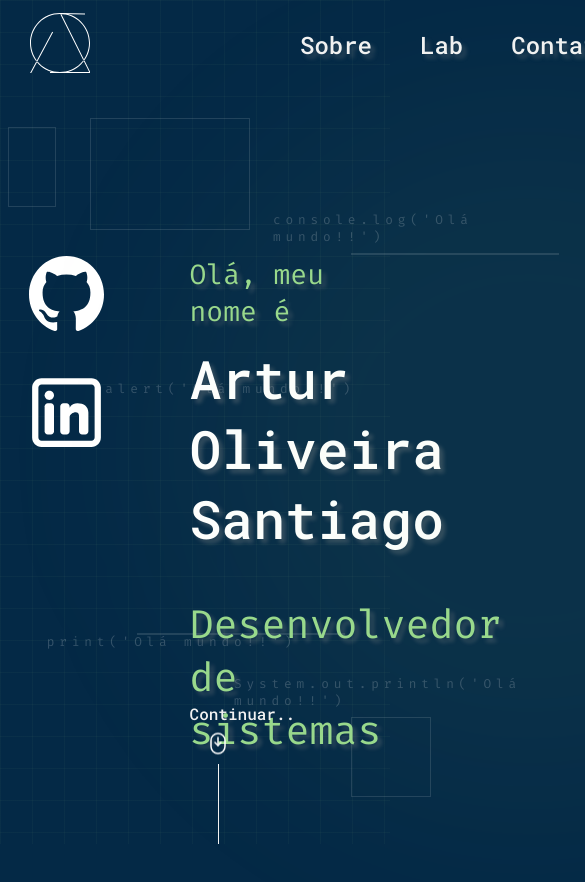
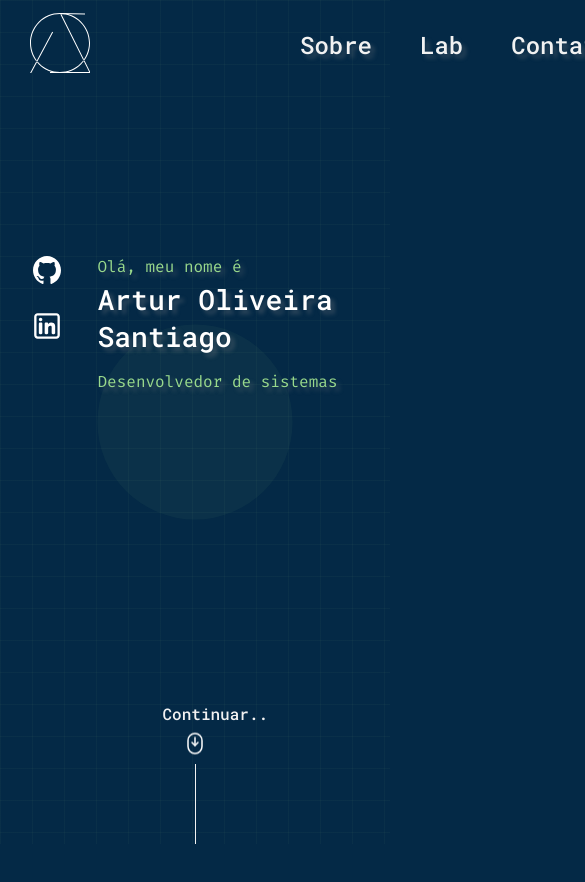
Before and after one commit to arturolivs/portfolio, a Next.js app: page / in a window 390 px wide. Shown: the top 882 px of the page, 585 px wide, since content can reach past the window. Built offline with nearby package versions, Linux system fonts and the light colour scheme.

Commit message:
chore: apply responsivity on home texts

```diff
--- a/src/components/HomeBackgroundDetails/homoBackgroundDetails.styles.ts
+++ b/src/components/HomeBackgroundDetails/homoBackgroundDetails.styles.ts
@@ -12,7 +12,7 @@ type GeometricShapesProps = {
 export const HomeBackgroundDetails = styled.div`
   position: absolute;
   width: 100%;
-  height: 100%;
+  height: 100dvh;
   perspective: 500px;
   pointer-events: none;
 `
--- a/src/templates/Home/home.style.ts
+++ b/src/templates/Home/home.style.ts
@@ -1,12 +1,13 @@
 import styled, { css } from 'styled-components'
 
+import GitHub from '../../assets/icons/github-logo.svg'
 import Text from '../../components/Text'
 import { opacify } from '../../theme/utils'
 
 export const HomeSection = styled.section`
   ${({ theme }) => css`
     width: 100%;
-    height: 100vh;
+    height: 100dvh;
 
     background-image: linear-gradient(
         ${opacify(theme.colors.secondary_500, 0.04)} 1px,
@@ -19,17 +20,36 @@ export const HomeSection = styled.section`
       );
 
     background-size: 2em 2em;
+
+    &::before {
+      content: '';
+      position: absolute;
+      width: clamp(5vw, 50vw, 85vw);
+      height: clamp(5vw, 50vw, 85vw);
+      border-radius: 50%;
+
+      left: 50%;
+      top: 50%;
+      transform: translate(-50%, -50%);
+
+      background: ${opacify(theme.colors.secondary_500, 0.05)};
+
+      filter: blur(0);
+      pointer-events: none;
+    }
   `}
 `
 
 export const SocialLinksSection = styled.aside`
   display: flex;
   flex-direction: column;
-  row-gap: 40px;
+  row-gap: 1.5rem;
 
   grid-column: 2 / 3;
   grid-row: 5 / 13;
 `
+
+export const GitHubLogo = styled(GitHub)``
 
 export const Link = styled.a`
   ${({ theme }) => css`
@@ -49,27 +69,20 @@ export const Link = styled.a`
 `
 
 export const Content = styled.div`
-  ${({ theme }) => css`
+  ${() => css`
     display: flex;
     flex-direction: column;
-    grid-column: 6 / 13;
+    grid-column: 4 / 13;
     grid-row: 5 / 12;
 
     position: relative;
 
-    &::before {
-      content: '';
-      position: absolute;
-      top: -35%;
-      left: -5%;
-      width: 700px;
-      height: 700px;
-      border-radius: 50%;
+    @media (min-width: 768px) {
+      grid-column: 5 / 13;
+    }
 
-      background: ${opacify(theme.colors.secondary_500, 0.05)};
-
-      filter: blur(100px);
-      pointer-events: none;
+    @media (min-width: 2200px) {
+      grid-column: 6 / 13;
     }
   `}
 `
@@ -78,9 +91,25 @@ export const Name = styled(Text)`
   ${({ theme }) => css`
     font-family: 'Roboto Mono', monospace;
     color: ${theme.colors.neutral_white};
-    font-size: 53px;
+    font-size: 1.75rem;
     font-weight: 500;
     text-shadow: 4px 4px 4px ${opacify(theme.colors.neutral_500, 0.4)};
+
+    @media (min-width: 768px) {
+      font-size: 2.25rem;
+    }
+
+    @media (min-width: 1024px) {
+      font-size: 2.5rem;
+    }
+
+    @media (min-width: 1200px) {
+      font-size: 3rem;
+    }
+
+    @media (min-width: 2200px) {
+      font-size: 3.5rem;
+    }
   `}
 `
 
@@ -88,11 +117,26 @@ export const WelcomeText = styled(Text)`
   ${({ theme }) => css`
     font-family: 'Fira Code', monospace;
     color: ${theme.colors.secondary_500};
-    font-size: 28px;
     font-weight: 500;
 
-    margin-bottom: 13px;
+    margin-bottom: 0.25rem;
     text-shadow: 4px 4px 4px ${opacify(theme.colors.neutral_500, 0.4)};
+
+    @media (min-width: 768px) {
+      font-size: 1.25rem;
+    }
+
+    @media (min-width: 1024px) {
+      font-size: 1.5rem;
+    }
+
+    @media (min-width: 1200px) {
+      font-size: 1.75rem;
+    }
+
+    @media (min-width: 2200px) {
+      font-size: 2rem;
+    }
   `}
 `
 
@@ -100,10 +144,25 @@ export const Profession = styled(Text)`
   ${({ theme }) => css`
     font-family: 'Fira Code', monospace;
     color: ${theme.colors.secondary_500};
-    font-size: 40px;
     font-weight: 500;
 
-    padding-top: 45px;
+    padding-top: 1rem;
     text-shadow: 4px 4px 4px ${opacify(theme.colors.neutral_500, 0.4)};
+
+    @media (min-width: 768px) {
+      font-size: 1.25rem;
+    }
+
+    @media (min-width: 1024px) {
+      font-size: 1.5rem;
+    }
+
+    @media (min-width: 1200px) {
+      font-size: 1.75rem;
+    }
+
+    @media (min-width: 2200px) {
+      font-size: 2rem;
+    }
   `}
 `
--- a/src/templates/Home/index.tsx
+++ b/src/templates/Home/index.tsx
@@ -2,8 +2,7 @@ import React from 'react'
 import { useTheme } from 'styled-components'
 
 import { Grid } from '../../components/Grid'
-import HomeBackgroundDetails from '../../components/HomeBackgroundDetails'
-import GitHubLogo from '../../assets/icons/github-logo.svg'
+// import HomeBackgroundDetails from '../../components/HomeBackgroundDetails'
 import LinkedinLogo from '../../assets/icons/linkedin-logo.svg'
 
 import * as S from './home.style'
@@ -14,14 +13,13 @@ const HomeTemplate = () => {
 
   return (
     <S.HomeSection>
-      <HomeBackgroundDetails />
-
+      {/* <HomeBackgroundDetails /> */}
       <Grid>
         <S.SocialLinksSection>
           <S.Link href="https://github.com/arturolivs" target="_blank">
-            <GitHubLogo
-              width={75}
-              height={75}
+            <S.GitHubLogo
+              width={'1.75rem'}
+              height={'1.75rem'}
               color={theme.colors.neutral_white}
             />
           </S.Link>
@@ -31,8 +29,8 @@ const HomeTemplate = () => {
             target="_blank"
           >
             <LinkedinLogo
-              width={75}
-              height={75}
+              width={'1.75rem'}
+              height={'1.75rem'}
               color={theme.colors.neutral_white}
             />
           </S.Link>
--- a/src/theme/globalstyles.tsx
+++ b/src/theme/globalstyles.tsx
@@ -5,7 +5,6 @@ const GlobalStyle = createGlobalStyle`
 body {
   background: ${({ theme }) => theme.colors.primary_500};
 }
-
 
 * {
   margin: 0;
```
